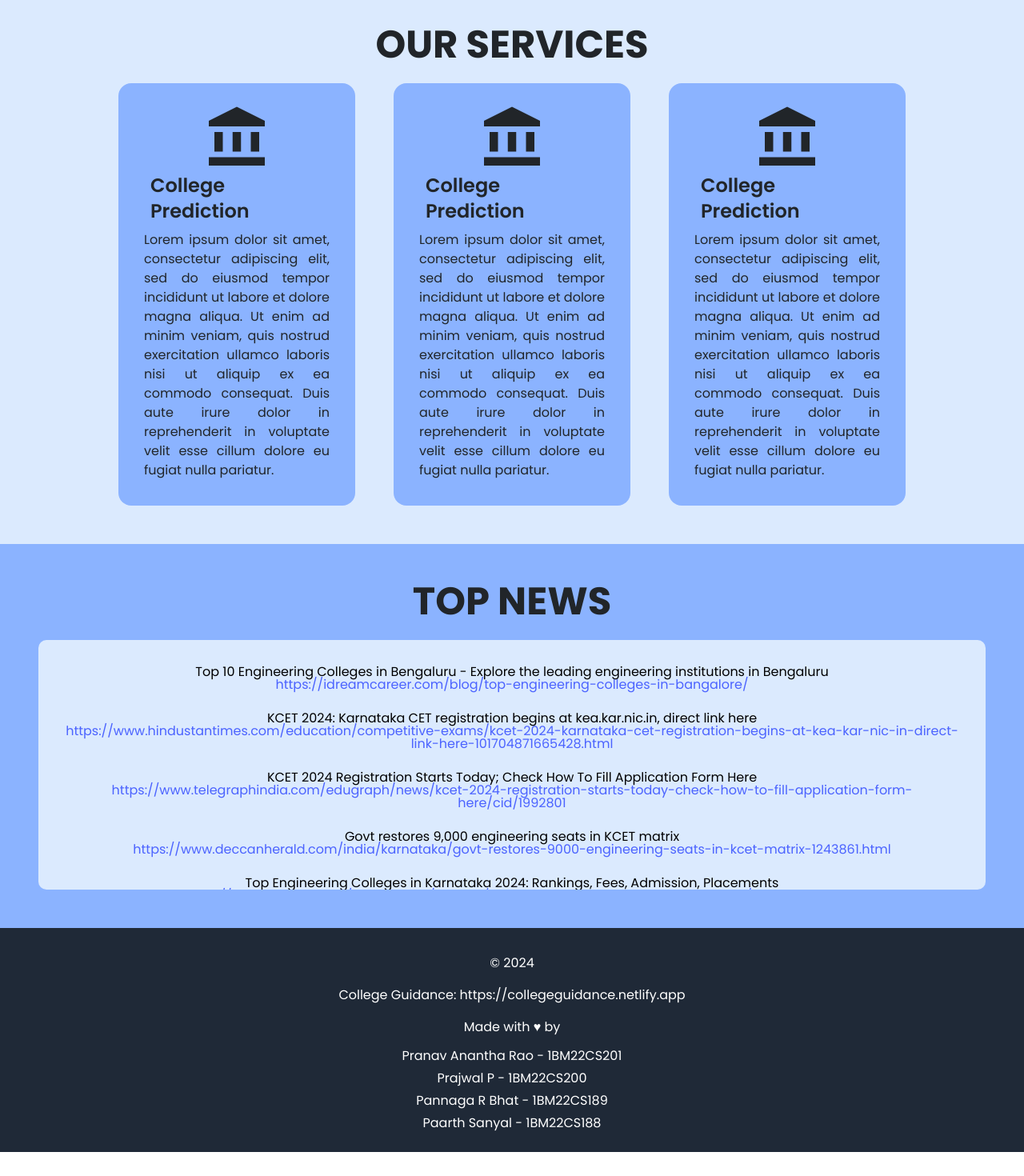
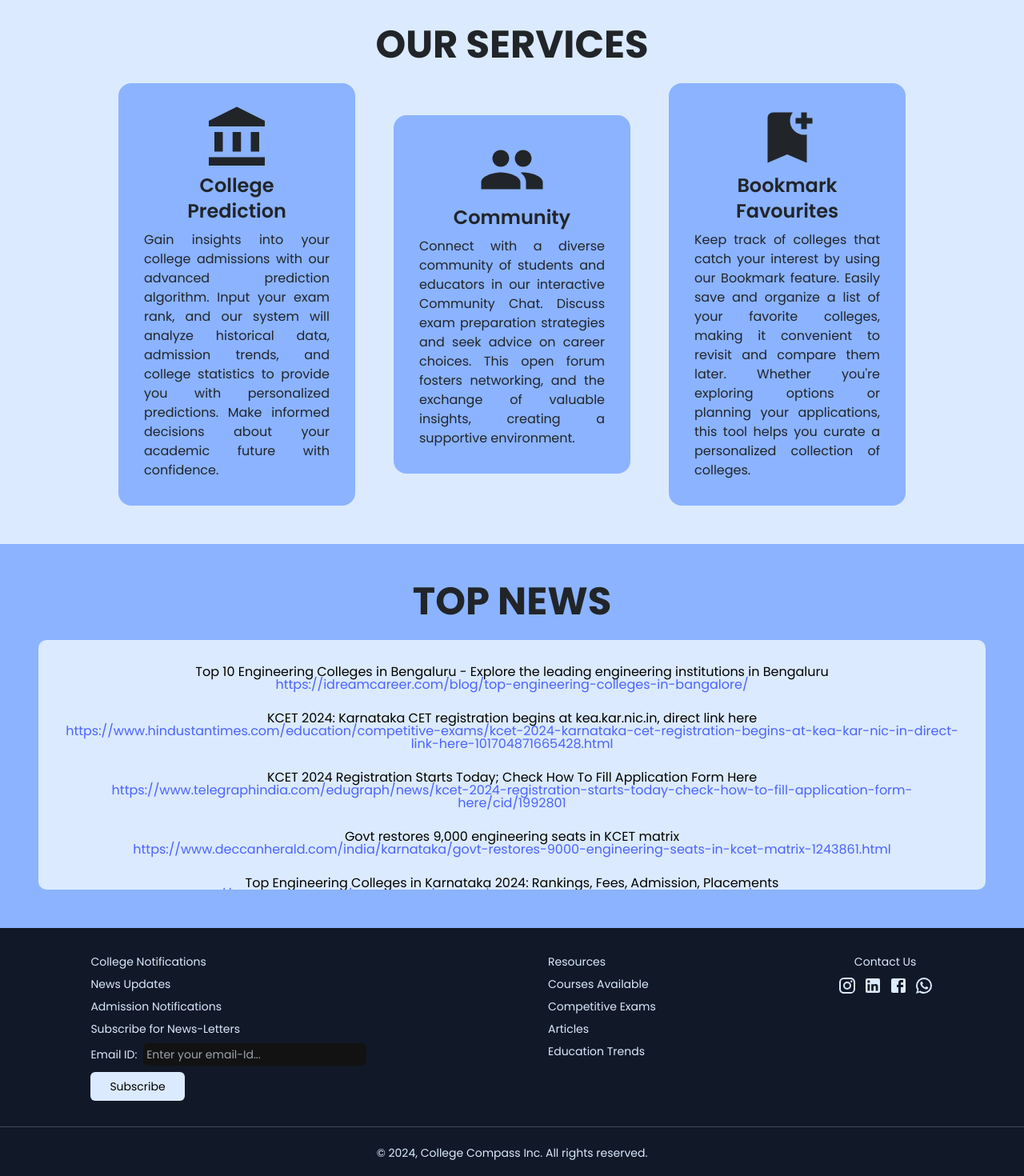
Before and after one commit to PranavRao30/College-Guidance, a React (Vite) app in the folder client/: page /home in a window 1280 px wide. Shown: the part 1140-2610 px from the top of the page at 80% size. Before the commit the page ends 2580 px from the top, so only its background shows below. Built offline with nearby package versions, Linux system fonts and the light colour scheme.

Commit message:
Frontend Done

```diff
--- /dev/null
+++ b/client/src/components/footer2.jsx
@@ -0,0 +1,56 @@
+import React from 'react';
+import InstagramIcon from '@mui/icons-material/Instagram';
+import LinkedInIcon from '@mui/icons-material/LinkedIn';
+import FacebookIcon from '@mui/icons-material/Facebook';
+import WhatsAppIcon from '@mui/icons-material/WhatsApp';
+
+const Footer = () => {
+    const handleSubscribe = () => {
+        alert(`Email ID: ${document.getElementById('sub').value} is successfully subscribed for News-letters.\nStay tuned for more updates!`);
+    };
+
+    return (
+        <footer className="bg-gray-900 text-[#DBEAFE] text-sm sm:text-md">
+
+            <div className="flex justify-around py-8">
+                <ul className="text-left">
+                    <li className='mb-2 hover:text-[#8BB3FF] transition-colors duration-300'><a href="#">College Notifications</a></li>
+                    <li className='mb-2 hover:text-[#8BB3FF] transition-colors duration-300'><a href="#">News Updates</a></li>
+                    <li className='mb-2 hover:text-[#8BB3FF] transition-colors duration-300'><a href="#">Admission Notifications</a></li>
+                    <p className='mb-2'>Subscribe for News-Letters</p>
+
+                    <li className=''>Email ID: <input id='sub' placeholder="Enter your email-Id..." className="rounded p-1 ml-1" /></li>
+                    <div className="mt-2">
+                        <button onClick={handleSubscribe} className="bg-[#DBEAFE] text-black px-4 py-2 rounded hover:bg-[#8BB3FF] transition-colors duration-300">Subscribe</button>
+                    </div>
+                </ul>
+
+                <ul className="text-left">
+                    <li className='mb-2 '>Resources</li>
+                    <li className='mb-2 hover:text-[#8BB3FF] transition-colors duration-300'><a href="#">Courses Available</a></li>
+                    <li className='mb-2 hover:text-[#8BB3FF] transition-colors duration-300'><a href="#">Competitive Exams</a></li>
+                    <li className='mb-2 hover:text-[#8BB3FF] transition-colors duration-300'><a href="#">Articles</a></li>
+                    <li className='mb-2 hover:text-[#8BB3FF] transition-colors duration-300'><a href="#">Education Trends</a></li>
+                </ul>
+
+                <div className="text-center text-[#DBEAFE]">
+                    <p className='mb-2 '>Contact Us</p>
+                    <div className='flex gap-2'>
+                        <a href="https://www.instagram.com/" className='hover:text-[#8BB3FF] transition-colors duration-300'><InstagramIcon /></a>
+                        <a href="https://www.linkedin.com/" className='hover:text-[#8BB3FF] transition-colors duration-300'><LinkedInIcon /></a>
+                        <a href="https://www.facebook.com/" className='hover:text-[#8BB3FF] transition-colors duration-300'><FacebookIcon /></a>
+                        <a href="https://www.whatsapp.com/" className='hover:text-[#8BB3FF] transition-colors duration-300'><WhatsAppIcon /></a>
+                    </div>
+                </div>
+            </div>
+
+            <hr />
+
+            <div className="flex justify-center items-center h-16">
+                <p>&#169; {new Date().getFullYear()}, College Compass Inc. All rights reserved.</p>
+            </div>
+        </footer>
+    );
+};
+
+export default Footer;
--- a/client/src/components/navbar.jsx
+++ b/client/src/components/navbar.jsx
@@ -33,13 +33,13 @@ function Navbar() {
                         className="w-[28px] h-[28px] object-contain cursor-pointer"
                         onClick={() => setToggle(!toggle)}
                     />
-                    <div className={`${!toggle ? 'hidden' : 'flex'} p-6 bg-blue-600 absolute top-20 right-0 mx-4 my-2 min-w-[140px] z-10 rounded-xl`}>
-                        <ul className='list-none flex justify-end items-start flex-col gap-4 text-white'>
+                    <div className={`${!toggle ? 'hidden' : 'flex'} p-6 bg-white absolute top-20 right-0 mx-4 my-2 min-w-[140px] z-10 rounded-xl`}>
+                        <ul className='list-none flex justify-end items-start flex-col gap-4 text-[#8BB3FF]'>
                             <li><Link to='/predict'>Predict College</Link></li>
                             <li><Link to='/about'>About Us</Link></li>
                             <li><Link to='/faq'>FAQs</Link></li>
                             <li>Community</li>
-                            <li><Link to='/login'><button className="p-2 bg-white text-blue-800 font-semibold rounded-[10px] text-lg hover:scale-110">LOG IN</button></Link></li>
+                            <li><Link to='/login'><button className="p-2 bg-[#DBEAFE] text-blue-800 font-semibold rounded-[10px] text-lg hover:scale-110">LOG IN</button></Link></li>
                         </ul>
                     </div>
                 </div>
--- a/client/src/pages/About.jsx
+++ b/client/src/pages/About.jsx
@@ -1,6 +1,6 @@
 import React from 'react';
 import Navbar from '../components/navbar';
-import Footer from '../components/footer';
+import Footer from '../components/footer2';
 
 const AboutUs = () => {
     return (
--- a/client/src/pages/Landing3.jsx
+++ b/client/src/pages/Landing3.jsx
@@ -1,8 +1,10 @@
 import React, {useState, useEffect} from 'react'
 import Navbar from '../components/navbar'
 import { Link } from 'react-router-dom'
-import Footer from '../components/footer'
+import Footer from '../components/footer2'
 import AccountBalanceIcon from '@mui/icons-material/AccountBalance';
+import GroupIcon from '@mui/icons-material/Group';
+import BookmarkAddIcon from '@mui/icons-material/BookmarkAdd';
 
 const Landing3 = () => {
     const newsLinks = [
@@ -88,32 +90,32 @@ const Landing3 = () => {
                             <AccountBalanceIcon className='scale-[3.5] m-4 mb-12' />
                         </div>
                         <div>
-                            <p className='text-2xl font-semibold m-2'>College Prediction</p>
+                            <p className='text-2xl font-semibold m-2 text-center'>College Prediction</p>
                         </div>
                         <div>
-                            <p className='text-justify'>Lorem ipsum dolor sit amet, consectetur adipiscing elit, sed do eiusmod tempor incididunt ut labore et dolore magna aliqua. Ut enim ad minim veniam, quis nostrud exercitation ullamco laboris nisi ut aliquip ex ea commodo consequat. Duis aute irure dolor in reprehenderit in voluptate velit esse cillum dolore eu fugiat nulla pariatur.</p>
+                            <p className='text-justify'>Gain insights into your college admissions with our advanced prediction algorithm. Input your exam rank, and our system will analyze historical data, admission trends, and college statistics to provide you with personalized predictions. Make informed decisions about your academic future with confidence.</p>
                         </div>
                     </div>
                     <div className='bg-[#8BB3FF] flex flex-col justify-center items-center p-8 rounded-4 w-full sm:w-3/12'>
                         <div>
-                            <AccountBalanceIcon className='scale-[3.5] m-4 mb-12' />
+                            <GroupIcon className='scale-[3.5] m-4 mb-12' />
                         </div>
                         <div>
-                            <p className='text-2xl font-semibold m-2'>College Prediction</p>
+                            <p className='text-2xl font-semibold m-2 text-center'>Community</p>
                         </div>
                         <div>
-                            <p className='text-justify'>Lorem ipsum dolor sit amet, consectetur adipiscing elit, sed do eiusmod tempor incididunt ut labore et dolore magna aliqua. Ut enim ad minim veniam, quis nostrud exercitation ullamco laboris nisi ut aliquip ex ea commodo consequat. Duis aute irure dolor in reprehenderit in voluptate velit esse cillum dolore eu fugiat nulla pariatur.</p>
+                            <p className='text-justify'>Connect with a diverse community of students and educators in our interactive Community Chat. Discuss exam preparation strategies and seek advice on career choices. This open forum fosters networking, and the exchange of valuable insights, creating a supportive environment.</p>
                         </div>
                     </div>
                     <div className='bg-[#8BB3FF] flex flex-col justify-center items-center p-8 rounded-4 w-full sm:w-3/12'>
                         <div>
-                            <AccountBalanceIcon className='scale-[3.5] m-4 mb-12' />
+                            <BookmarkAddIcon className='scale-[3.5] m-4 mb-12' />
                         </div>
                         <div>
-                            <p className='text-2xl font-semibold m-2'>College Prediction</p>
+                            <p className='text-2xl font-semibold m-2 text-center'>Bookmark Favourites</p>
                         </div>
                         <div>
-                            <p className='text-justify'>Lorem ipsum dolor sit amet, consectetur adipiscing elit, sed do eiusmod tempor incididunt ut labore et dolore magna aliqua. Ut enim ad minim veniam, quis nostrud exercitation ullamco laboris nisi ut aliquip ex ea commodo consequat. Duis aute irure dolor in reprehenderit in voluptate velit esse cillum dolore eu fugiat nulla pariatur.</p>
+                            <p className='text-justify'>Keep track of colleges that catch your interest by using our Bookmark feature. Easily save and organize a list of your favorite colleges, making it convenient to revisit and compare them later. Whether you're exploring options or planning your applications, this tool helps you curate a personalized collection of colleges.</p>
                         </div>
                     </div>
                 </div>
--- a/client/src/pages/Login.jsx
+++ b/client/src/pages/Login.jsx
@@ -1,5 +1,5 @@
 import React from 'react';
-import Footer from '../components/footer';
+import Footer from '../components/footer2';
 import Navbar from '../components/navbar';
 import { Link } from 'react-router-dom';
 
--- a/client/src/pages/Prediction.jsx
+++ b/client/src/pages/Prediction.jsx
@@ -1,11 +1,11 @@
 import React, { useState } from 'react';
 import axios from 'axios';
 import Navbar from '../components/navbar';
-import Footer from '../components/footer';
+import Footer from '../components/footer2';
 
 const Prediction = () => {
-  // const backendPort = 'https://college-guidance-backend.onrender.com';
-  const backendPort = 'http://localhost:3000';
+  const backendPort = 'https://college-guidance-backend.onrender.com';
+  // const backendPort = 'http://localhost:3000';
   const [num, setNum] = useState(null);
   const [collegeData, setCollegeData] = useState([]);
 
--- a/client/src/pages/Register.jsx
+++ b/client/src/pages/Register.jsx
@@ -1,5 +1,5 @@
 import React from 'react';
-import Footer from '../components/footer';
+import Footer from '../components/footer2';
 import Navbar from '../components/navbar';
 import { Link } from 'react-router-dom';
 
--- a/client/src/pages/faq.jsx
+++ b/client/src/pages/faq.jsx
@@ -1,6 +1,6 @@
 import React, { useState } from 'react';
 import Navbar from '../components/navbar';
-import Footer from '../components/footer';
+import Footer from '../components/footer2';
 import AddIcon from '@mui/icons-material/Add';
 import RemoveIcon from '@mui/icons-material/Remove';
 
```
